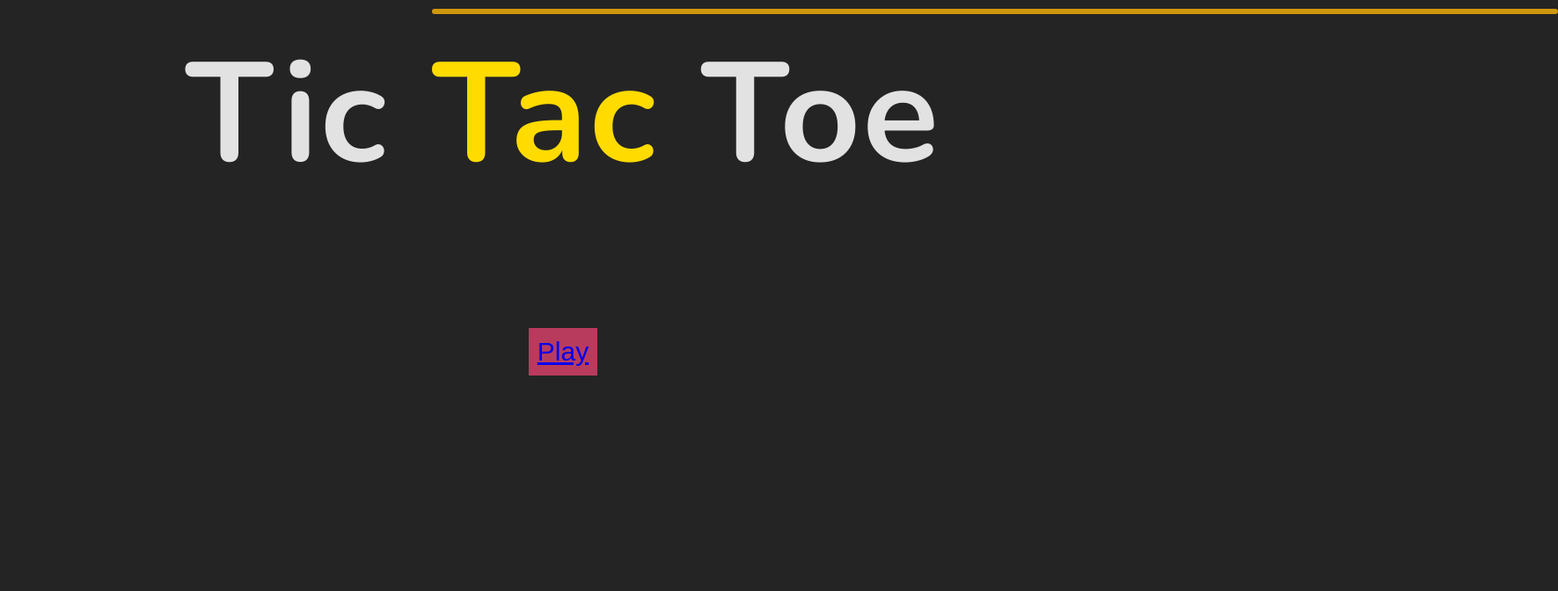
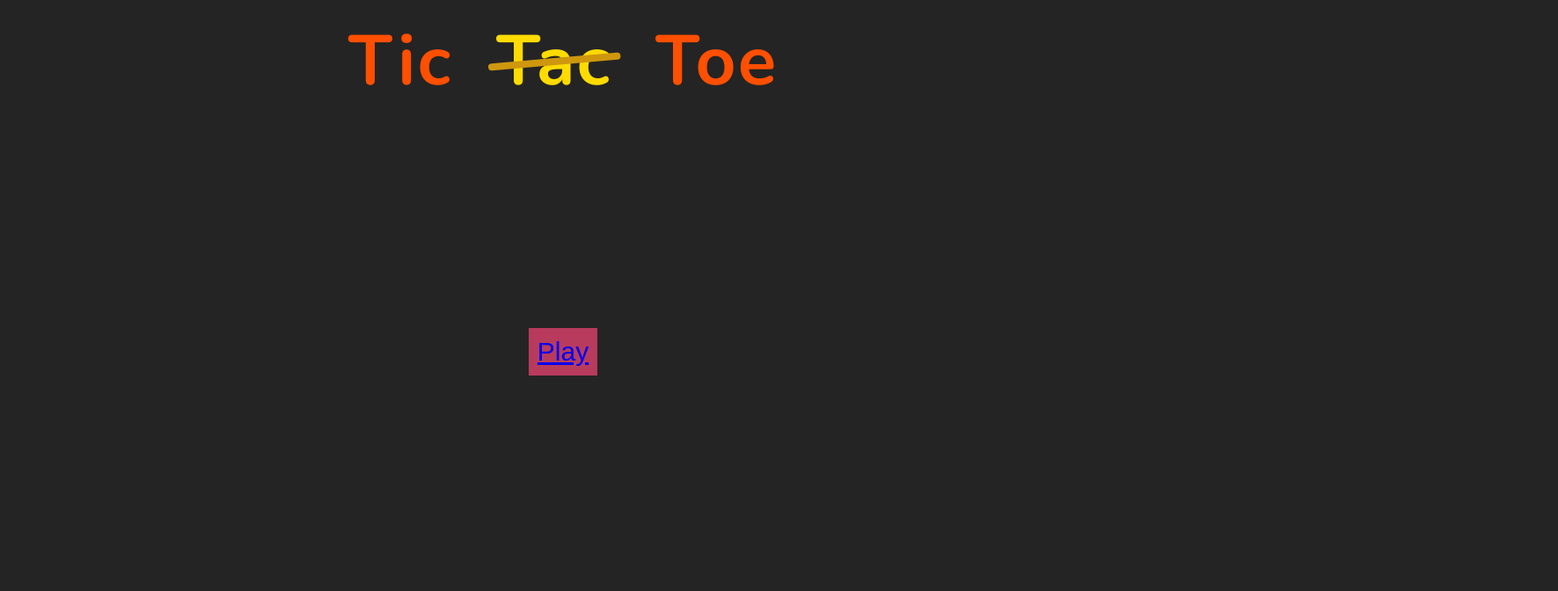
Before and after one commit to ElJoshua08/TicTacToeApp, a React (Vite) app: page / in a window 1280 px wide. Shown: the top 672 px of the page at 88% size, 1771 px wide, since content can reach past the window. Built offline with nearby package versions, Linux system fonts and the light colour scheme.

Commit message:
Title styles added

```diff
--- a/src/components/Title/Title.css
+++ b/src/components/Title/Title.css
@@ -3,7 +3,7 @@
   display: flex;
   top: 0;
   margin-top: 1rem;
-  font-size: 8rem;
+  font-size: 4rem;
   letter-spacing: 2px;
   width: 100%;
 
@@ -14,13 +14,19 @@
     justify-content: center;
     gap: 5rem;
     position: relative;
+    color: var(--color-secondary-darker);
+
     strong {
+      position: relative;
       color: var(--color-primary);
       &::before {
         content: '';
         position: absolute;
-        width: 100%;
-        height: 6px;
+        width: 115%;
+        height: 8px;
+        top: 50%;
+        left: 50%;
+        transform: translate(-50%, -50%) rotateZ(-5deg);
         background-color: var(--color-primary-darker);
         border-radius: 1000px;
       }
```
